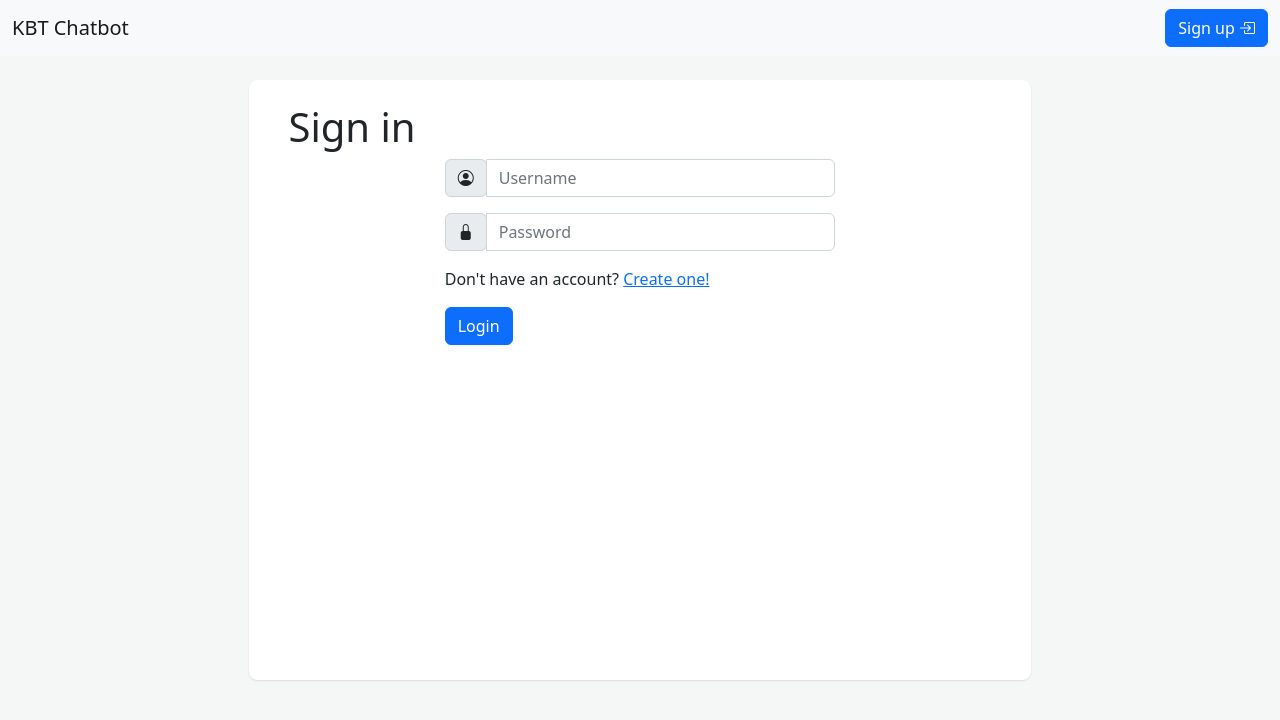
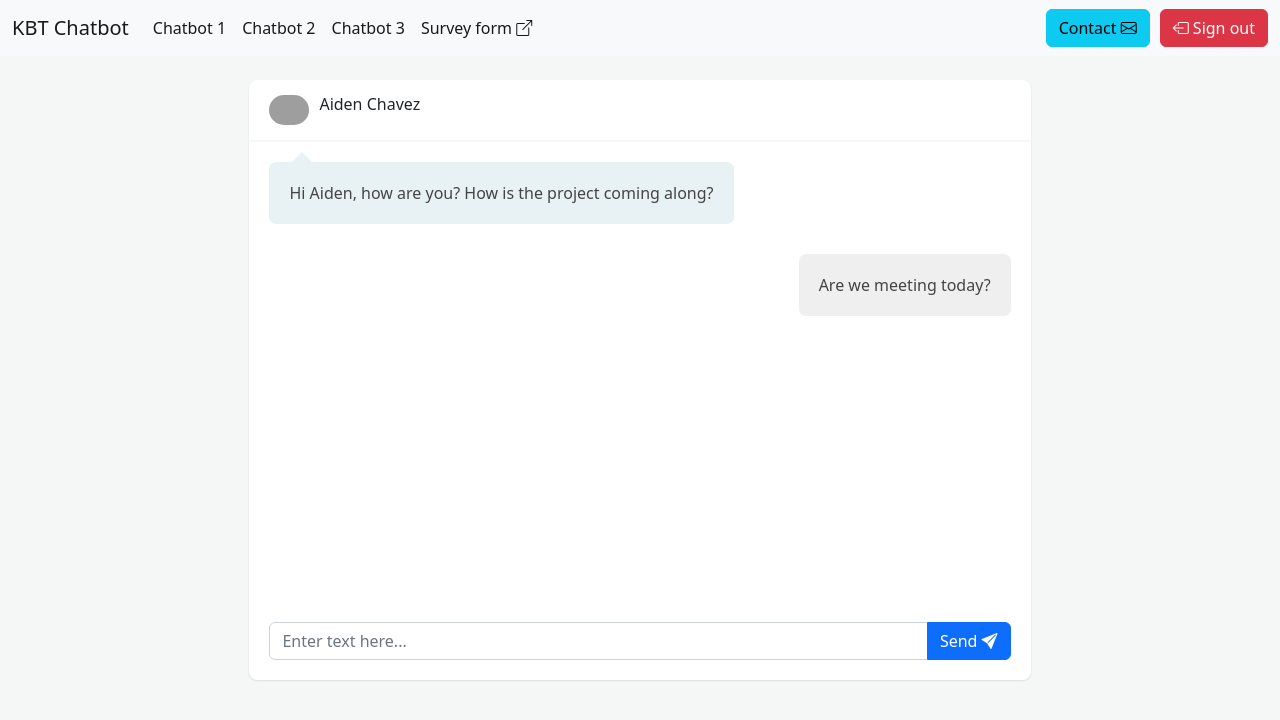
Before and after one commit to leegrash/kbt-chat-app, a Vue app in the folder web-application/client/: page /chat in a window 1280 px wide. Before the commit this address led to /login. Shown: the top 720 px of the page. Built offline with nearby package versions, Linux system fonts and the light colour scheme; no server answers; grey boxes are pictures that could not be loaded.

Commit message:
general clean up

```diff
--- a/web-application/client/src/App.vue
+++ b/web-application/client/src/App.vue
@@ -6,17 +6,20 @@
               <span class="navbar-toggler-icon"></span>
           </button>
           <div id="navbarCollapse" class="collapse navbar-collapse">
-              <div v-if="$store.state.authenticated" class="navbar-nav">
-                  <a href="#" class="nav-item nav-link active">Chatbot 1</a>
-                  <a href="#" class="nav-item nav-link active">Chatbot 2</a>
-                  <a href="#" class="nav-item nav-link active">Chatbot 3</a>
+              <div class="navbar-nav">
+                  <a v-if="$store.state.authenticated" href="#" class="nav-item nav-link active">Chatbot 1</a>
+                  <a v-if="$store.state.authenticated" href="#" class="nav-item nav-link active">Chatbot 2</a>
+                  <a v-if="$store.state.authenticated" href="#" class="nav-item nav-link active">Chatbot 3</a>
+                  <a v-if="$store.state.authenticated" href="#" class="nav-item nav-link active">Survey form <i class="bi bi-box-arrow-up-right"></i></a>
               </div>
               <div v-if="!$store.state.authenticated" class="navbar-nav ms-auto">
+                  <button type="button" class="btn btn-info">Contact <i class="bi bi-envelope"></i></button>
                   <button v-if="isSigninRoute()" type="button" class="btn btn-primary" @click="redirect('/signup')">Sign up <i class="bi bi-box-arrow-in-right"></i></button>
                   <button v-if="!isSigninRoute()" type="button" class="btn btn-primary" @click="redirect('/login')">Sign in <i class="bi bi-box-arrow-in-right"></i></button>
               </div>
               <div v-if="$store.state.authenticated" class="navbar-nav ms-auto">
-                  <button type="button" class="btn btn-danger" @click="signOut()">Sign out <i class="bi bi-box-arrow-left"></i></button>
+                  <button type="button" class="btn btn-info">Contact <i class="bi bi-envelope"></i></button>
+                  <button type="button" class="btn btn-danger" @click="signOut()"><i class="bi bi-box-arrow-left"></i> Sign out</button>
               </div>
           </div>
       </div>
@@ -41,7 +44,7 @@ export default {
     const { commit, getters } = this.$store;
     const { push } = this.$router;
 
-    commit("setAuthenticated", false);
+    commit("setAuthenticated", true);
     push(getters.isAuthenticated === true ? "/chat" : "/login");
   },
   methods: {
--- a/web-application/client/src/style.css
+++ b/web-application/client/src/style.css
@@ -53,20 +53,6 @@ body{
 
 .chat .chat-history ul li:last-child {
     margin-bottom: 0px
-}
-
-.chat .chat-history .message-data {
-    margin-bottom: 15px
-}
-
-.chat .chat-history .message-data img {
-    border-radius: 40px;
-    width: 40px
-}
-
-.chat .chat-history .message-data-time {
-    color: #434651;
-    padding-left: 6px
 }
 
 .chat .chat-history .message {
@@ -154,8 +140,21 @@ body{
     width: 50%;
 }
 
-@media only screen and (max-width: 767px) {
+.nav-item:hover {
+    text-decoration: underline;
+}
+
+.ms-auto button {
+    margin-left: 10px;
+}
+
+@media only screen and (max-width: 992px) {
     .card {
         width: 90%
     }
+
+    .ms-auto button {
+        margin-left: 10px;
+        margin-top: 10px;
+    }
 }
--- a/web-application/client/src/views/Chat.vue
+++ b/web-application/client/src/views/Chat.vue
@@ -19,15 +19,9 @@
                   <div id="chat-history" class="chat-history">
                       <ul class="m-b-0">
                           <li class="clearfix message-list">
-                              <div class="message-data text-right">
-                                  <span class="message-data-time">10:10 AM, Today</span>
-                              </div>
                               <div class="message other-message"> Hi Aiden, how are you? How is the project coming along? </div>
                           </li>
                           <li class="clearfix message-list">
-                              <div class="message-data">
-                                  <span class="message-data-time">10:12 AM, Today</span>
-                              </div>
                               <div class="message my-message">Are we meeting today?</div>
                           </li>
                       </ul>
@@ -35,9 +29,7 @@
                   <div class="chat-message clearfix">
                         <div class="input-group mb-0">
                         <input type="text" class="form-control" placeholder="Enter text here...">
-                          <div class="input-group-prepend">
-                              <span class="input-group-text"><i class="fa fa-send"></i></span>
-                          </div>
+                        <button type="button" class="btn btn-primary">Send  <i class="bi bi-send-fill"></i></button>
                       </div>
                   </div>
               </div>
```
